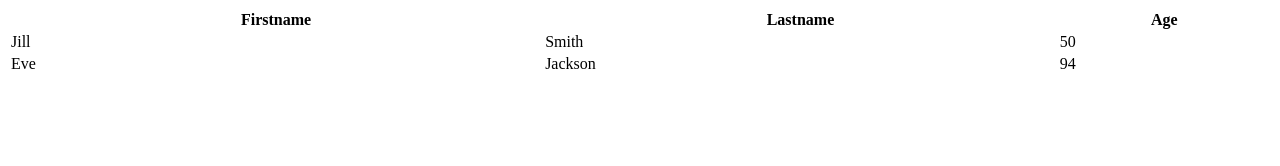
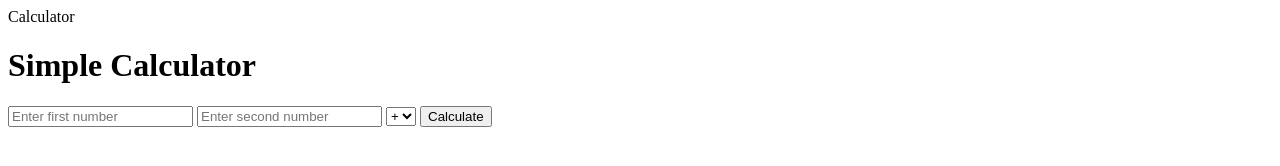
Before and after one commit to matteocasiello-ux/matteocasiello-ux.github.io, a plain HTML site: page index.html in a window 1280 px wide. Drawn offline with Linux system fonts and the light colour scheme.

Commit message:
Update index.html

```diff
--- a/index.html
+++ b/index.html
@@ -1,17 +1,41 @@
-<table style="width:100%">
-  <tr>
-    <th>Firstname</th>
-    <th>Lastname</th>
-    <th>Age</th>
-  </tr>
-  <tr>
-    <td>Jill</td>
-    <td>Smith</td>
-    <td>50</td>
-  </tr>
-  <tr>
-    <td>Eve</td>
-    <td>Jackson</td>
-    <td>94</td>
-  </tr>
-</table>
+<html>
+    <head> Calculator</head>
+    <body>
+        <h1>Simple Calculator</h1>
+        <form>
+            <input type="text" id="num1" placeholder="Enter first number">
+            <input type="text" id="num2" placeholder="Enter second number">
+            <select id="operator">
+                <option value="+">+</option>
+                <option value="-">-</option>
+                <option value="*">*</option>
+                <option value="/">/</option>
+            </select>
+            <button type="button" onclick="calculate()">Calculate</button>
+        </form>
+        <h2 id="result"></h2>
+        <script>
+            function calculate() {
+                const num1 = parseFloat(document.getElementById('num1').value);
+                const num2 = parseFloat(document.getElementById('num2').value);
+                const operator = document.getElementById('operator').value;
+                let result;
+                switch (operator) {
+                    case '+':
+                        result = num1 + num2;
+                        break;
+                    case '-':
+                        result = num1 - num2;
+                        break;
+                    case '*':
+                        result = num1 * num2;
+                        break;
+                    case '/':
+                        result = num1 / num2;
+                        break;
+                }
+                document.getElementById('result').innerText = 'Result: ' + result;
+            }
+        </script>
+    </body>
+</html>
```
